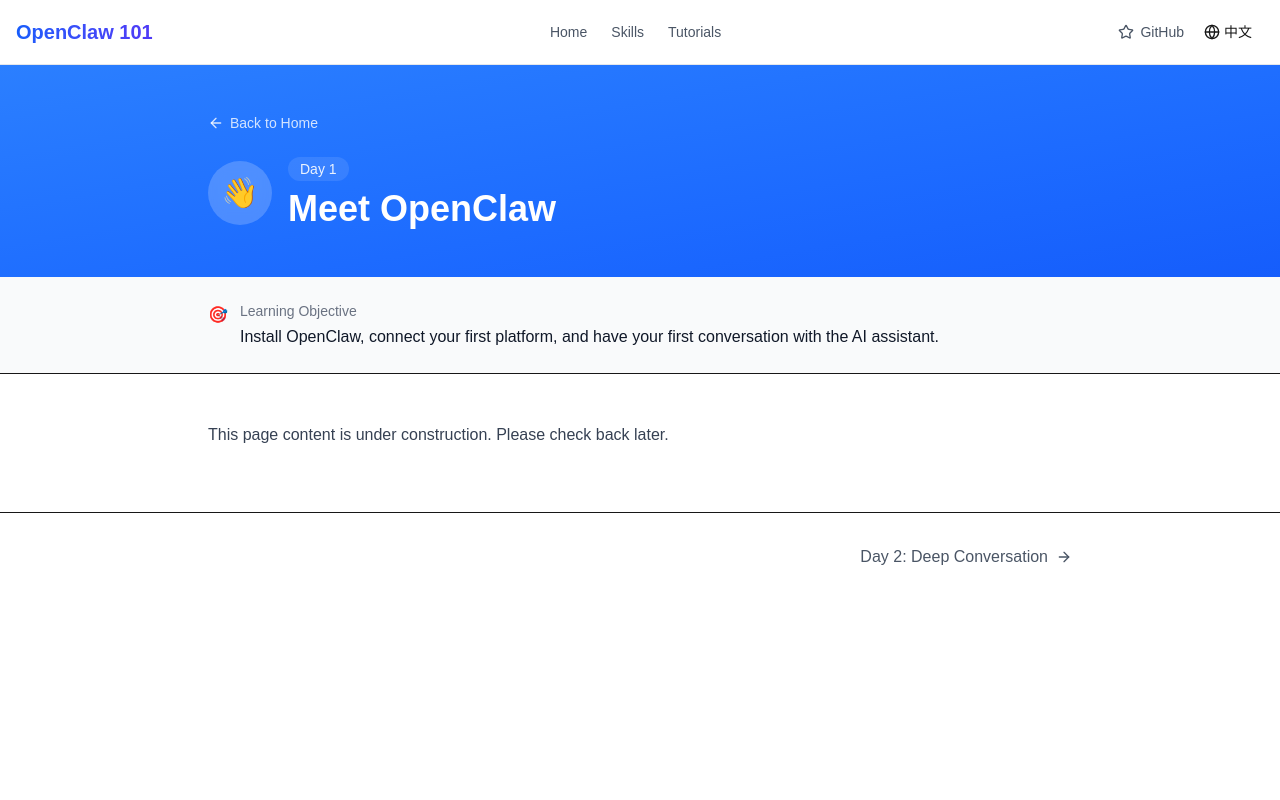
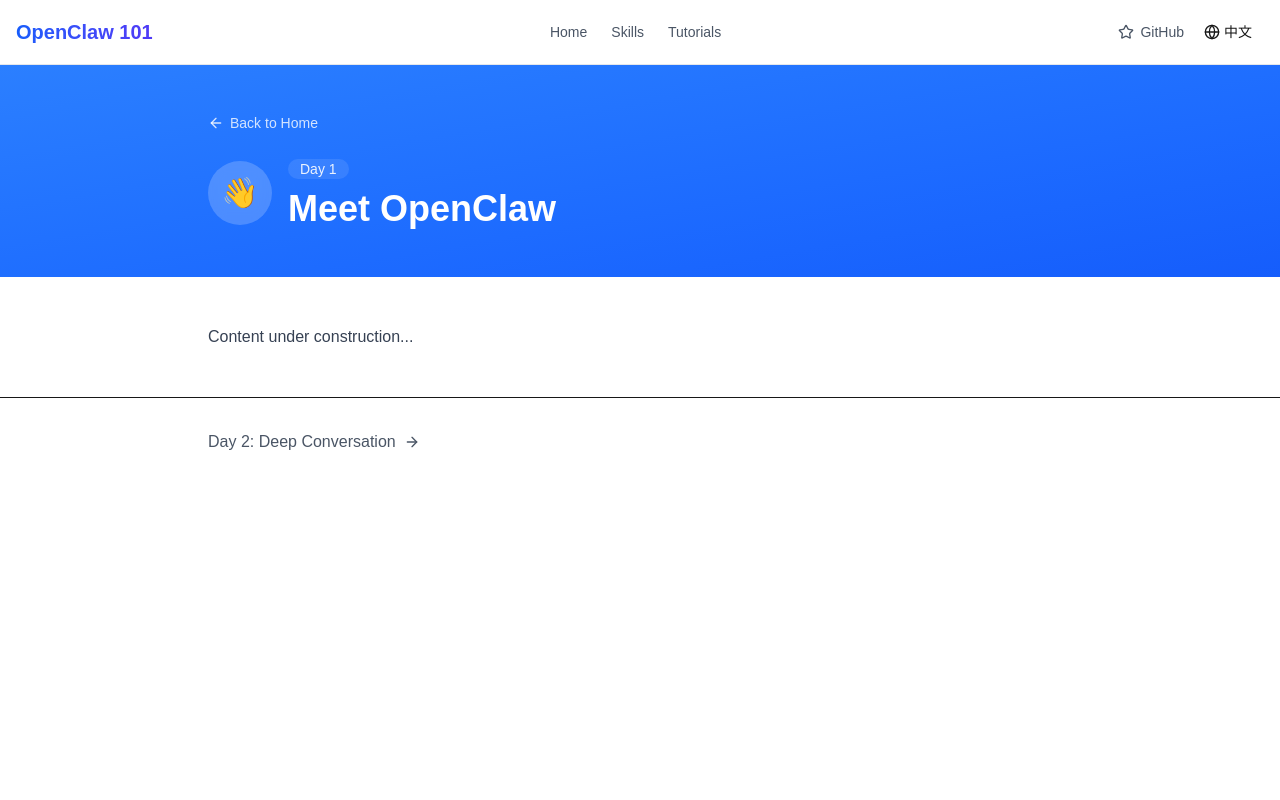
Before and after one commit to moonye6/openclaw101, a Next.js app: page /en/learn/1 in a window 1280 px wide. Shown: the top 800 px of the page. Built offline with nearby package versions, Linux system fonts and the light colour scheme.

Commit message:
fix: force static rendering with sync components

```diff
--- a/src/app/[locale]/learn/[day]/page.tsx
+++ b/src/app/[locale]/learn/[day]/page.tsx
@@ -1,204 +1,106 @@
 import { Metadata } from 'next';
-import { notFound } from 'next/navigation';
 import { ArrowLeft, ArrowRight, BookOpen } from 'lucide-react';
 import { Link } from '@/i18n/routing';
 
-// Simple static data for each day
-const learningDaysData = [
-  {
-    day: 1,
-    title: "认识 OpenClaw",
-    titleEn: "Meet OpenClaw",
-    emoji: "👋",
-    color: "from-blue-500 to-blue-600",
-    objective: "安装 OpenClaw，连接第一个平台，与 AI 助手进行第一次对话。",
-    objectiveEn: "Install OpenClaw, connect your first platform, and have your first conversation with the AI assistant."
-  },
-  {
-    day: 2,
-    title: "深度对话",
-    titleEn: "Deep Conversation",
-    emoji: "💬",
-    color: "from-violet-500 to-violet-600",
-    objective: "掌握对话技巧：上下文管理、多轮对话、人设定制。",
-    objectiveEn: "Master conversation skills: context management, multi-turn dialogue, persona customization."
-  },
-  {
-    day: 3,
-    title: "文件与代码",
-    titleEn: "Files & Code",
-    emoji: "📁",
-    color: "from-emerald-500 to-emerald-600",
-    objective: "让 AI 处理文件：读取文档、编写代码、运行脚本。",
-    objectiveEn: "Let AI handle files: read documents, write code, run scripts."
-  },
-  {
-    day: 4,
-    title: "网络能力",
-    titleEn: "Web Capabilities",
-    emoji: "🌐",
-    color: "from-orange-500 to-orange-600",
-    objective: "解锁网络能力：搜索互联网、抓取网页、调用 API。",
-    objectiveEn: "Unlock web capabilities: search the internet, scrape webpages, call APIs."
-  },
-  {
-    day: 5,
-    title: "技能扩展",
-    titleEn: "Skill Extensions",
-    emoji: "🔧",
-    color: "from-pink-500 to-pink-600",
-    objective: "从 ClawHub 安装社区技能扩展能力。",
-    objectiveEn: "Install community skills from ClawHub to extend capabilities."
-  },
-  {
-    day: 6,
-    title: "自动化",
-    titleEn: "Automation",
-    emoji: "⏰",
-    color: "from-cyan-500 to-cyan-600",
-    objective: "设置定时任务、心跳检查、主动提醒。",
-    objectiveEn: "Set up scheduled tasks, heartbeat checks, and proactive reminders."
-  },
-  {
-    day: 7,
-    title: "进阶技术",
-    titleEn: "Advanced Techniques",
-    emoji: "🚀",
-    color: "from-indigo-500 to-indigo-600",
-    objective: "掌握多智能体协作、浏览器控制、自定义技能开发。",
-    objectiveEn: "Master multi-agent collaboration, browser control, and custom skill development."
-  },
+// Static data
+const days = [
+  { day: 1, title: "认识 OpenClaw", titleEn: "Meet OpenClaw", emoji: "👋", color: "from-blue-500 to-blue-600" },
+  { day: 2, title: "深度对话", titleEn: "Deep Conversation", emoji: "💬", color: "from-violet-500 to-violet-600" },
+  { day: 3, title: "文件与代码", titleEn: "Files & Code", emoji: "📁", color: "from-emerald-500 to-emerald-600" },
+  { day: 4, title: "网络能力", titleEn: "Web Capabilities", emoji: "🌐", color: "from-orange-500 to-orange-600" },
+  { day: 5, title: "技能扩展", titleEn: "Skill Extensions", emoji: "🔧", color: "from-pink-500 to-pink-600" },
+  { day: 6, title: "自动化", titleEn: "Automation", emoji: "⏰", color: "from-cyan-500 to-cyan-600" },
+  { day: 7, title: "进阶技术", titleEn: "Advanced Techniques", emoji: "🚀", color: "from-indigo-500 to-indigo-600" },
 ];
 
-export async function generateStaticParams() {
-  // Return array of { day: "1" }, { day: "2" }, etc.
-  return [1, 2, 3, 4, 5, 6, 7].map((d) => ({ day: String(d) }));
+// Pre-generate static params
+export const dynamicParams = true;
+export const dynamic = 'force-static';
+
+export function generateStaticParams() {
+  return days.map((d) => ({ day: String(d.day) }));
 }
 
-type Props = {
-  params: Promise<{ locale: string; day: string }>;
+type PageProps = {
+  params: { locale: string; day: string };
 };
 
-export async function generateMetadata({ params }: Props): Promise<Metadata> {
-  const { locale, day } = await params;
-  const dayNum = parseInt(day, 10);
-  const learningDay = learningDaysData.find(d => d.day === dayNum);
-
-  if (!learningDay) return {};
-
-  const isZh = locale === 'zh';
-  const title = isZh ? learningDay.title : learningDay.titleEn;
-
-  return {
-    title: `Day ${learningDay.day}: ${title} — OpenClaw 101`,
-  };
+export function generateMetadata({ params }: PageProps): Metadata {
+  const dayNum = parseInt(params.day, 10);
+  const d = days.find(x => x.day === dayNum);
+  if (!d) return { title: 'Not Found' };
+  const title = params.locale === 'zh' ? d.title : d.titleEn;
+  return { title: `Day ${d.day}: ${title} — OpenClaw 101` };
 }
 
-export default async function LearningDayPage({ params }: Props) {
-  const { locale, day } = await params;
-  const dayNum = parseInt(day, 10);
-  const learningDay = learningDaysData.find(d => d.day === dayNum);
+function DayPage({ params }: PageProps) {
+  const dayNum = parseInt(params.day, 10);
+  const d = days.find(x => x.day === dayNum);
 
-  if (!learningDay) {
-    notFound();
+  if (!d) {
+    return (
+      <div className="min-h-screen bg-white flex items-center justify-center">
+        <div className="text-center">
+          <h1 className="text-2xl font-bold text-gray-900 mb-4">页面未找到</h1>
+          <Link href="/" className="text-blue-600 hover:underline">返回首页</Link>
+        </div>
+      </div>
+    );
   }
 
-  const isZh = locale === 'zh';
-  const title = isZh ? learningDay.title : learningDay.titleEn;
-  const objective = isZh ? learningDay.objective : learningDay.objectiveEn;
-
-  const prevDay = learningDay.day > 1 ? learningDaysData.find(d => d.day === learningDay.day - 1) : null;
-  const nextDay = learningDay.day < 7 ? learningDaysData.find(d => d.day === learningDay.day + 1) : null;
+  const isZh = params.locale === 'zh';
+  const title = isZh ? d.title : d.titleEn;
+  const prevDay = d.day > 1 ? days.find(x => x.day === d.day - 1) : null;
+  const nextDay = d.day < 7 ? days.find(x => x.day === d.day + 1) : null;
 
   return (
     <div className="min-h-screen bg-white">
-      {/* Hero */}
-      <section className={`py-12 bg-gradient-to-br ${learningDay.color}`}>
+      <section className={`py-12 bg-gradient-to-br ${d.color}`}>
         <div className="container mx-auto px-4 max-w-4xl">
-          <Link
-            href="/"
-            className="inline-flex items-center gap-1.5 text-sm text-white/80 hover:text-white transition-colors mb-6"
-          >
+          <Link href="/" className="inline-flex items-center gap-1.5 text-sm text-white/80 hover:text-white transition-colors mb-6">
             <ArrowLeft className="w-4 h-4" />
             {isZh ? '返回首页' : 'Back to Home'}
           </Link>
-
           <div className="flex items-center gap-4">
             <div className="flex-shrink-0 w-16 h-16 rounded-full bg-white/20 backdrop-blur-sm flex items-center justify-center text-3xl">
-              {learningDay.emoji}
+              {d.emoji}
             </div>
             <div>
-              <div className="flex items-center gap-3 mb-2">
-                <span className="text-sm font-medium text-white/90 bg-white/10 px-3 py-0.5 rounded-full">
-                  {isZh ? `第 ${learningDay.day} 天` : `Day ${learningDay.day}`}
-                </span>
-              </div>
-              <h1 className="text-3xl md:text-4xl font-bold text-white">
-                {title}
-              </h1>
+              <span className="text-sm font-medium text-white/90 bg-white/10 px-3 py-0.5 rounded-full">
+                {isZh ? `第 ${d.day} 天` : `Day ${d.day}`}
+              </span>
+              <h1 className="text-3xl md:text-4xl font-bold text-white mt-2">{title}</h1>
             </div>
           </div>
         </div>
       </section>
 
-      {/* Objective */}
-      <section className="py-6 bg-gray-50 border-b">
+      <section className="py-12">
         <div className="container mx-auto px-4 max-w-4xl">
-          <div className="flex items-start gap-3">
-            <div className="w-5 h-5 text-blue-600 flex-shrink-0 mt-0.5">🎯</div>
-            <div>
-              <h2 className="text-sm font-medium text-gray-500 mb-1">
-                {isZh ? '学习目标' : 'Learning Objective'}
-              </h2>
-              <p className="text-gray-900">{objective}</p>
-            </div>
-          </div>
+          <p className="text-gray-700">
+            {isZh ? '此页面内容正在建设中...' : 'Content under construction...'}
+          </p>
         </div>
       </section>
 
-      {/* Content placeholder */}
-      <section className="py-12">
-        <div className="container mx-auto px-4 max-w-4xl">
-          <div className="prose prose-gray max-w-none">
-            <p className="text-gray-700 leading-relaxed mb-4">
-              {isZh
-                ? '此页面内容正在建设中，请稍后再访问。'
-                : 'This page content is under construction. Please check back later.'}
-            </p>
-          </div>
-        </div>
-      </section>
-
-      {/* Navigation */}
-      <section className="py-8 bg-white border-t">
+      <section className="py-8 border-t">
         <div className="container mx-auto px-4 max-w-4xl">
           <div className="flex justify-between items-center">
-            {prevDay ? (
-              <Link
-                href={`/learn/${prevDay.day}`}
-                className="flex items-center gap-2 text-gray-600 hover:text-gray-900 transition-colors"
-              >
+            {prevDay && (
+              <Link href={`/learn/${prevDay.day}`} className="flex items-center gap-2 text-gray-600 hover:text-gray-900">
                 <ArrowLeft className="w-4 h-4" />
-                <span>Day {prevDay.day}: {isZh ? prevDay.title : prevDay.titleEn}</span>
+                Day {prevDay.day}: {isZh ? prevDay.title : prevDay.titleEn}
               </Link>
-            ) : (
-              <div />
             )}
             {nextDay ? (
-              <Link
-                href={`/learn/${nextDay.day}`}
-                className="flex items-center gap-2 text-gray-600 hover:text-gray-900 transition-colors"
-              >
-                <span>Day {nextDay.day}: {isZh ? nextDay.title : nextDay.titleEn}</span>
+              <Link href={`/learn/${nextDay.day}`} className="flex items-center gap-2 text-gray-600 hover:text-gray-900">
+                Day {nextDay.day}: {isZh ? nextDay.title : nextDay.titleEn}
                 <ArrowRight className="w-4 h-4" />
               </Link>
             ) : (
-              <Link
-                href="/tutorials"
-                className="flex items-center gap-2 px-4 py-2 bg-blue-600 text-white rounded-lg hover:bg-blue-700 transition-colors"
-              >
+              <Link href="/tutorials" className="flex items-center gap-2 px-4 py-2 bg-blue-600 text-white rounded-lg hover:bg-blue-700">
                 <BookOpen className="w-4 h-4" />
-                <span>{isZh ? '浏览更多教程' : 'Browse More Tutorials'}</span>
+                {isZh ? '浏览更多教程' : 'Browse More Tutorials'}
               </Link>
             )}
           </div>
@@ -207,3 +109,5 @@ export default async function LearningDayPage({ params }: Props) {
     </div>
   );
 }
+
+export default DayPage;
```
